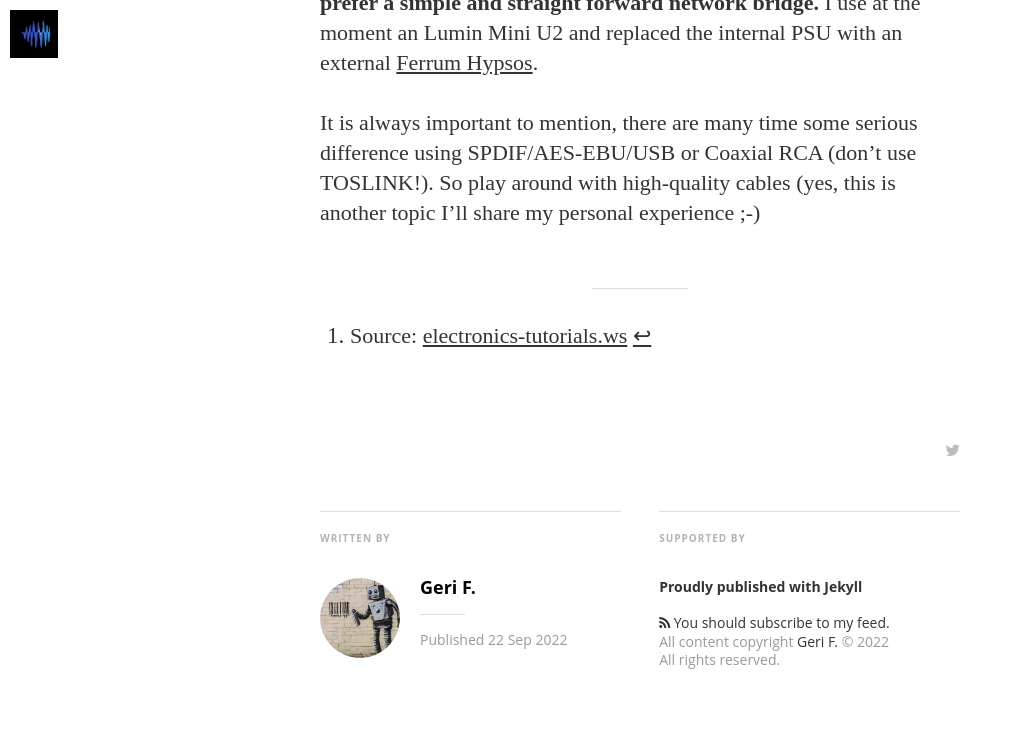
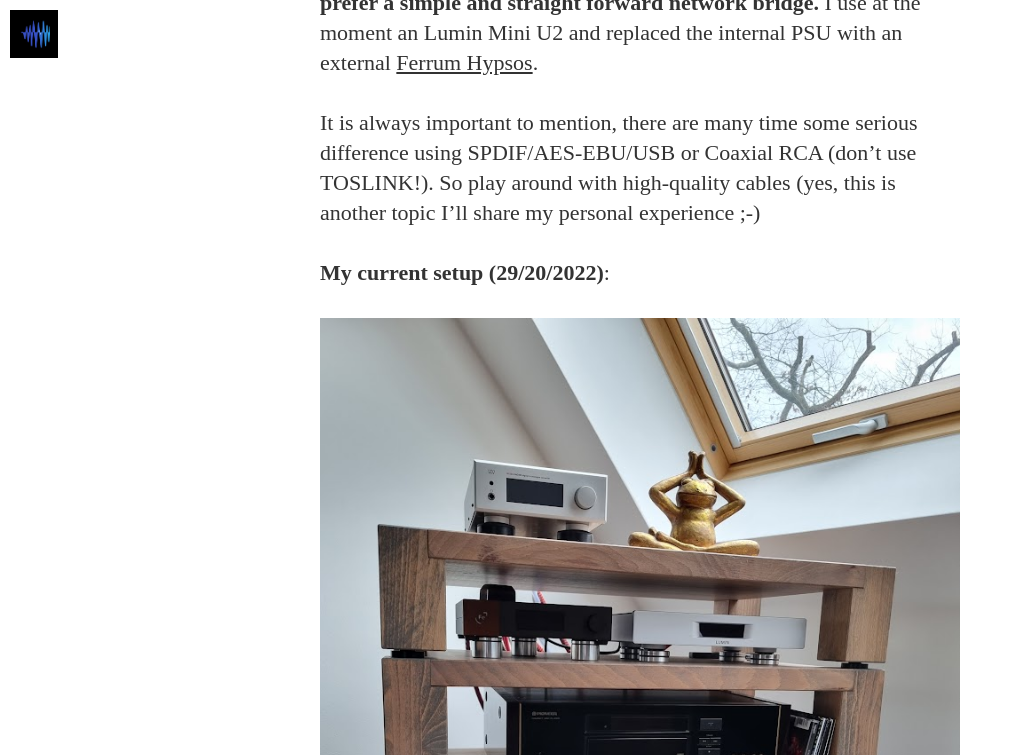
Before and after one commit to geraldfehringer/gerihifi.github.io, a Jekyll site: the page built from _posts/2022-09-24-gerihifi-the-beginning.markdown, in a window 1280 px wide and 900 px high, scrolled down 5623 px, cut to the strip 0-755 px from the top of the window. Shown: the whole strip, without its empty margins (0-1013 px from the left). Built offline with Jekyll 4.4.1, drawn with Linux system fonts in a browser that asks for light colours; nearby versions of some CDN libraries; emoji names are drawn with the system emoji font; some web fonts are replaced.

Commit message:
add rack pic

```diff
--- a/_posts/2022-09-24-gerihifi-the-beginning.markdown
+++ b/_posts/2022-09-24-gerihifi-the-beginning.markdown
@@ -82,6 +82,10 @@ This is another topic which you need to carefully think about, because it can ge
 
 It is always important to mention, there are many time some serious difference using SPDIF/AES-EBU/USB or Coaxial RCA (don't use TOSLINK!). So play around with high-quality cables (yes, this is another topic I'll share my personal experience ;-)
 
+**My current setup (29/20/2022)**:
+
+![]({{ "/assets/article_images/2022-09-24-gerihifi-the-beginning/20221029_142019.jpg" | prepend: site.baseurl }} "gerihifi chain")
+
 ---
 
 [^1]: Source: [electronics-tutorials.ws](https://www.electronics-tutorials.ws/combination/analogue-to-digital-converter.html)
```
Also changed, not shown: assets/article_images/2022-09-24-gerihifi-the-beginning/20221029_142019.jpg (added).
